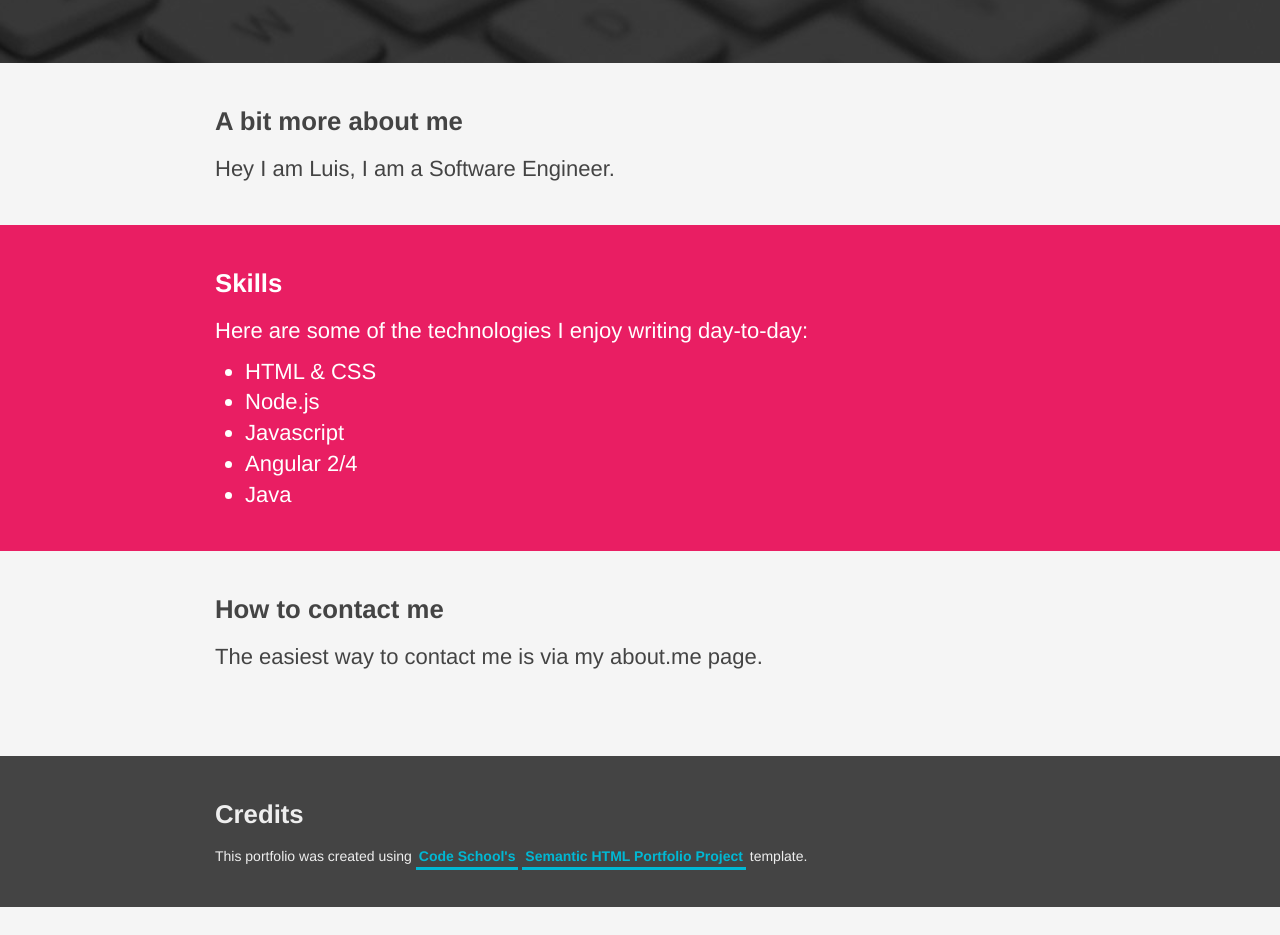
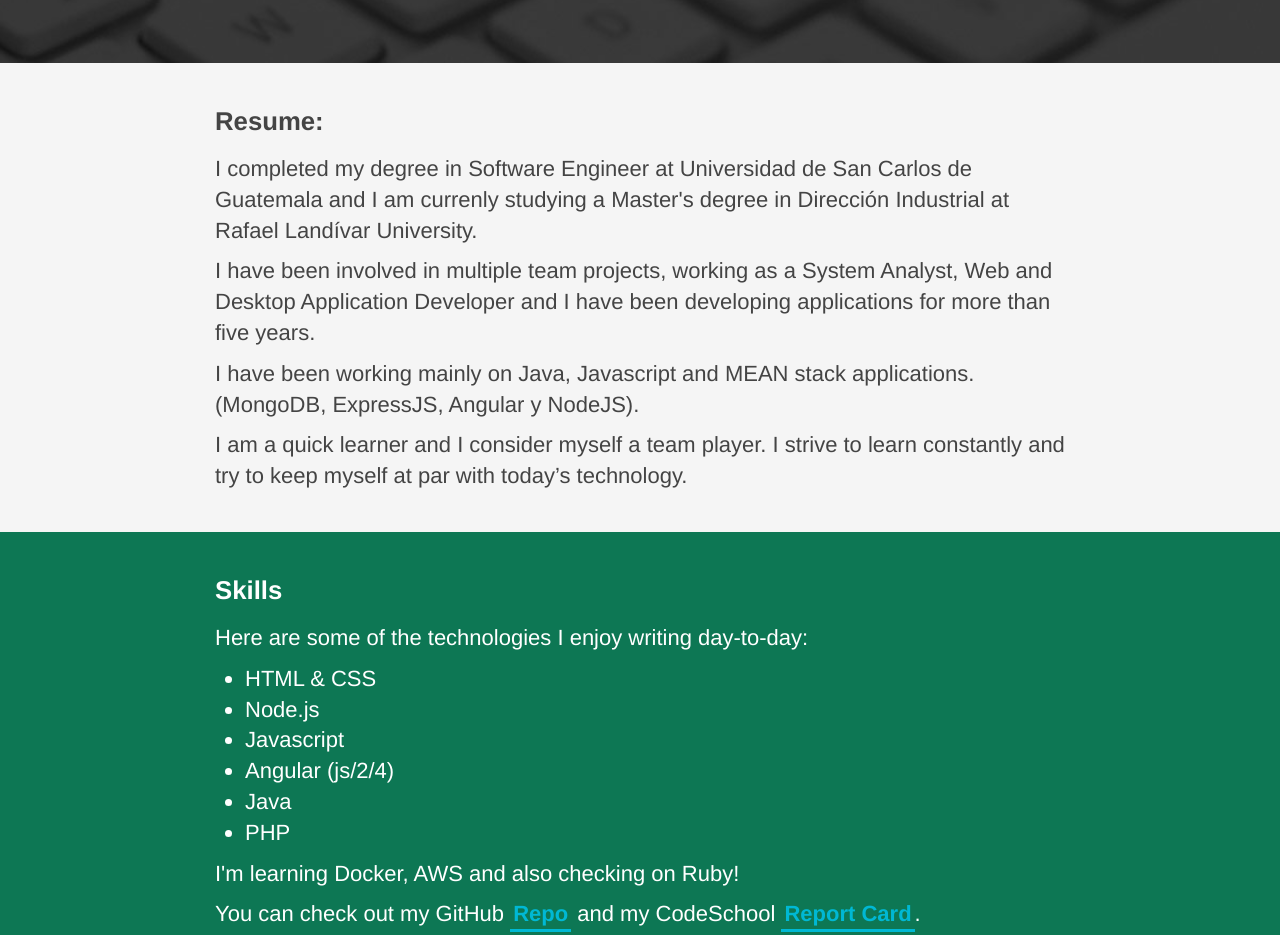
Before and after one commit to wiichooo/portfolioapp, a website: page public/index.html in a window 1280 px wide. Shown: the part 257-1192 px from the top of the page. Before the commit the page ends 1164 px from the top, so only its background shows below. Drawn offline with Linux system fonts and the light colour scheme.

Commit message:
change color

```diff
--- a/public/css/main.css
+++ b/public/css/main.css
@@ -79,7 +79,7 @@ a.active {
   background-position: cover;
   background-repeat: no-repeat;
   background-size: 100% auto;
-  border-top: 4px solid #e91e63;
+  border-top: 4px solid #0d7754;
   color: #FFFFFF;
   display: flex;
   flex-direction: column;
@@ -131,7 +131,7 @@ a.active {
  */
 
 .skills {
-  background: #e91e63;
+  background: #0d7754;
   color: white;
 }
 
--- a/public/index.html
+++ b/public/index.html
@@ -16,8 +16,8 @@
     <nav>
     <ul>
       <li><a href="index.html" class="active">Home</a></li>
-      <li><a href="https://wiichooo.github.io/jQueryBadgesProject/">CodeSchool</a></li>
-      <li><a href="http://about.me/LuisGodinez">About</a></li>
+      <li><a href="https://wiichooo.github.io/jQueryBadgesProject/" target="_blank">CodeSchool</a></li>
+      <li><a href="http://about.me/LuisGodinez" target="_blank">About</a></li>
     </ul>
   </nav>
   </div>
@@ -26,8 +26,21 @@
 
   <section class="tagline">
     <div class="content-wrapper">
-      <h3>A bit more about me</h3>
-      <p>Hey I am Luis, I am a Software Engineer.</p>
+      <h3>Resume:</h3>
+      <p>I completed my degree in Software Engineer at Universidad de San Carlos de Guatemala and
+        I am currenly studying a Master's degree in Dirección Industrial at Rafael Landívar University.
+      </p>
+      <p>
+        I have been involved in multiple team projects, working as a System Analyst, Web and Desktop Application Developer
+        and I have been  developing applications for more than five years.
+      </p>
+      <p>
+        I have been working mainly
+        on Java, Javascript and MEAN stack applications. (MongoDB, ExpressJS, Angular y NodeJS).
+      </p>
+      <p>
+        I am a quick learner and I consider myself a team player. I strive to learn constantly and try to keep myself at par with today’s technology.
+      </p>
     </div>
   </section>
 
@@ -40,16 +53,20 @@
         <li>HTML &amp; CSS</li>
         <li>Node.js</li>
         <li>Javascript</li>
-        <li>Angular 2/4</li>
+        <li>Angular (js/2/4)</li>
         <li>Java</li>
+        <li>PHP</li>
       </ul>
+      <p>I'm learning Docker, AWS and also checking on Ruby!</p>
+      <p>You can check out my GitHub <a href="http://github.com/wiichooo">Repo</a> and my CodeSchool <a href="https://www.codeschool.com/users/wiichooo">Report Card</a>.</p>
     </div>
   </section>
 
   <section class="contact">
     <div class="content-wrapper">
-      <h3>How to contact me</h3>
+      <h3>Contact me!</h3>
       <p>The easiest way to contact me is via my about.me page.</p>
+
     </div>
   </section>
 </main>
```
